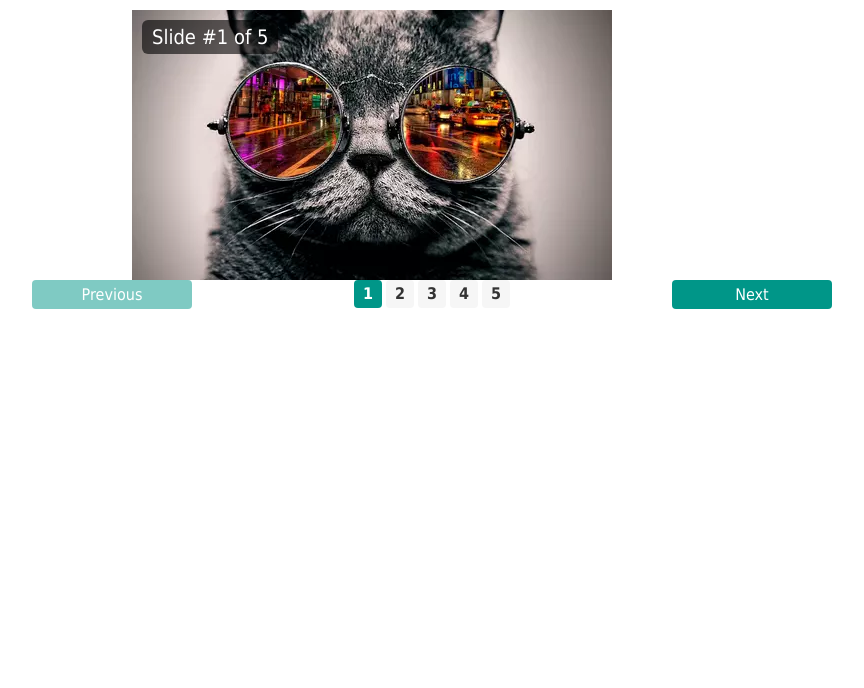
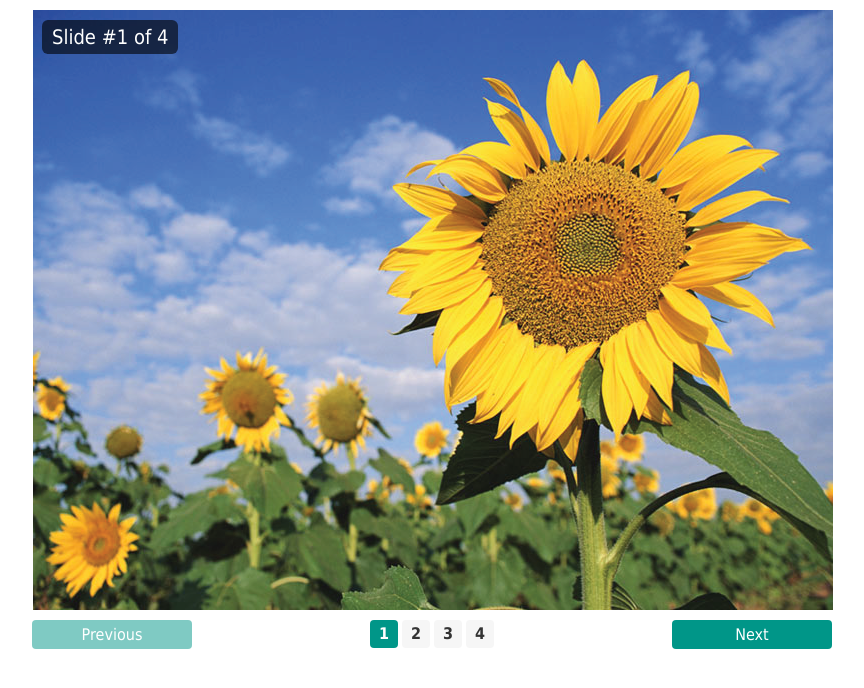
Before and after one commit to ElMadaniMeryeme/image_slider, a plain HTML site: page index.html in a window 1280 px wide. Shown: the whole page, without its empty margins (208-1072 px from the left). Drawn offline with Linux system fonts and the light colour scheme.

Commit message:
new commit

```diff
--- a/index.html
+++ b/index.html
@@ -19,11 +19,10 @@
   <body>
       <div class="slider-container">
       <div id="slide-number" class="slide-number"></div>
-      <img src="imgs/01.webp" alt="" />
+      <img src="imgs/01.png" alt="" />
       <img src="imgs/02.jpg" alt="" />
       <img src="imgs/03.jpg" alt="" />
       <img src="imgs/04.jpg" alt="" />
-      <img src="imgs/05.jpg" alt="" />
     </div>
     <div class="slider-controls">
       <span id="prev" class="prev">Previous</span>
--- a/main.js
+++ b/main.js
@@ -1,71 +1,54 @@
-//Get Slider Items | Array.from [ES6 Feature]
-let sliderImages = Array.from(document.querySelectorAll('.slider-container img'));
+const sliderImages = Array.from(document.querySelectorAll(".slider-container img"));
+const slidesCount = sliderImages.length;
 
-//Get Number Of Slides
-let slidesCount = sliderImages.length;
-
-//Set Current Slide
 let currentSlide = 1;
 
-//Slide Number Element
-let slideNumberElt = document.getElementById('slide-number');
+const slideNumberElement = document.querySelector("#slide-number");
+const nextButton = document.querySelector("#next");
+const prevButton = document.querySelector("#prev");
 
-//Preious and Next Buttons
-let nextButton = document.getElementById('next');
-let prevButton = document.getElementById('prev');
+const paginationElement = document.createElement("ul");
 
-//Handle Click on Previous and Next Buttons
-nextButton.onclick = nextSlide;
-prevButton.onclick = prevSlide;
+paginationElement.setAttribute("id", "pagination-ul");
 
-//Create The Mail ul element
-let paginationElt = document.createElement('ul');
+for (let i = 1; i <= slidesCount; i++) {
+  let paginationItem = document.createElement("li");
 
-//Set ID OnCreated ul element
-paginationElt.setAttribute('id', 'pagination-ul');
+  paginationItem.setAttribute("data-index", `${i}`);
+  paginationItem.appendChild(document.createTextNode(`${i}`));
+  paginationElement.appendChild(paginationItem);
 
-//Create list item based on slides count
-for(let i = 1; i <= slidesCount; i++) {
-
-    //Create the li
-    let paginationItem = document.createElement('li');
-
-    //Set custom attribute
-    paginationItem.setAttribute('data-index', i);
-
-    //Set Item content
-    paginationItem.appendChild(document.createTextNode(i));
-
-    //Append items to the main ul list
-    paginationElt.appendChild(paginationItem);
 }
 
-//Add the created ul element to the page
-document.getElementById('indicators').appendChild(paginationElt);
+// Add The Created UL Element to The Page
+document.querySelector("#indicators").appendChild(paginationElement);
 
-//Get the new created ul
+// Get The New Created UL
 let paginationCreatedUl = document.getElementById('pagination-ul');
 
-//Get Pagination Items | Array.from [ES6 Feature]
+// Get Pagination Items | Array.form [ES6 Feature]
 let paginationsBullets = Array.from(document.querySelectorAll('#pagination-ul li'));
 
-//Loop through all bullets items
-for(let i = 0; i < paginationsBullets.length; i++) {
+// Loop Through All Bullets Items
+for (let i = 0; i < paginationsBullets.length; i++) {
+
   paginationsBullets[i].onclick = function () {
+
     currentSlide = parseInt(this.getAttribute('data-index'));
 
     theChecker();
-    }
+
   }
 
-//Trigger the checker function
+}
+
+// Trigger The Checker Function
 theChecker();
 
-
-//Next Slide function
+// Next Slide Function
 function nextSlide() {
 
-    if(nextButton.classList.contains('disabled')) {
+  if (nextButton.classList.contains('disabled')) {
     return false;
   } else {
     currentSlide++;
@@ -74,63 +57,53 @@ function nextSlide() {
 
 }
 
-//Previous Slide Function
 function prevSlide() {
 
-    if(prevButton.classList.contains('disabled')) {
+  if (prevButton.classList.contains('disabled')) {
     return false;
+
   } else {
     currentSlide--;
     theChecker();
   }
 }
 
-//Create The Checker Function
+nextButton.onclick = nextSlide;
+prevButton.onclick = prevSlide;
+
 function theChecker() {
 
-    //Set the slide number
-    slideNumberElt.textContent = 'Slide #' + (currentSlide) + ' of ' + (slidesCount);
+  slideNumberElement.textContent = 'Slide #' + (currentSlide) + ' of ' + (slidesCount);
 
-    //Remove all active classes
   removeAllActive();
 
-    //Set active class on current slide
   sliderImages[currentSlide - 1].classList.add('active');
 
-    //Set active class on current pagination item
   paginationCreatedUl.children[currentSlide - 1].classList.add('active');
 
-    //Check if current slide is the first
-    if(currentSlide === 1) {
-
-        //Add Disabled Class on previous button
+  if (currentSlide === 1) {
     prevButton.classList.add('disabled');
   } else {
-        //Remove Disabled Class on previous button
     prevButton.classList.remove('disabled');
+
   }
 
-    //Check if current slide is the last
-    if(currentSlide === slidesCount) {
-
-        //Add Disabled Class on next button
+  if (currentSlide === slidesCount) {
     nextButton.classList.add('disabled');
   } else {
-        //Remove Disabled Class on next button
     nextButton.classList.remove('disabled');
   }
+
 }
 
-//Remove All Active Classes From Images and Pagination Bullets
 function removeAllActive() {
 
-    //Loop through images
     sliderImages.forEach(function (img) {
         img.classList.remove('active');
     });
 
-    //Loop through Paginations Bullets
     paginationsBullets.forEach(function (bullet) {
         bullet.classList.remove('active');
     });
+
 }
--- a/style.css
+++ b/style.css
@@ -4,12 +4,12 @@
   padding: 0;
 }
 body {
-  font-family: Tahoma, Arial;
+  font-family: Tahoma, Arial, serif;
 }
 .slider-container {
   margin: 10px auto;
-  width: 600px;
-  height: 260px;
+  width: 800px;
+  height: 600px;
   position: relative;
 }
 .slider-container img {
```
Also changed, not shown: imgs/01.png (added), imgs/02.jpg, imgs/03.jpg, imgs/04.jpg. Lines whose indentation alone changed are shown as unchanged.
